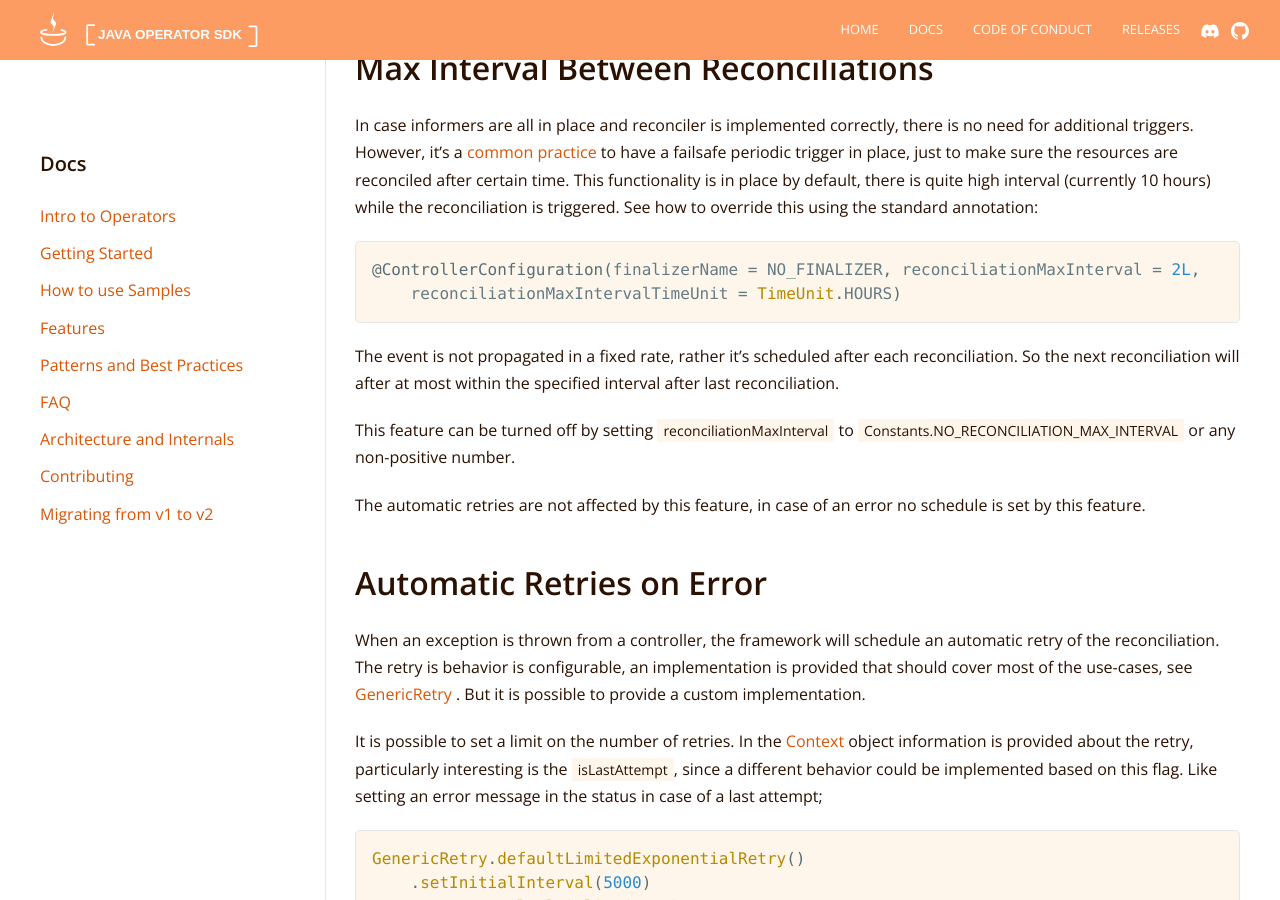
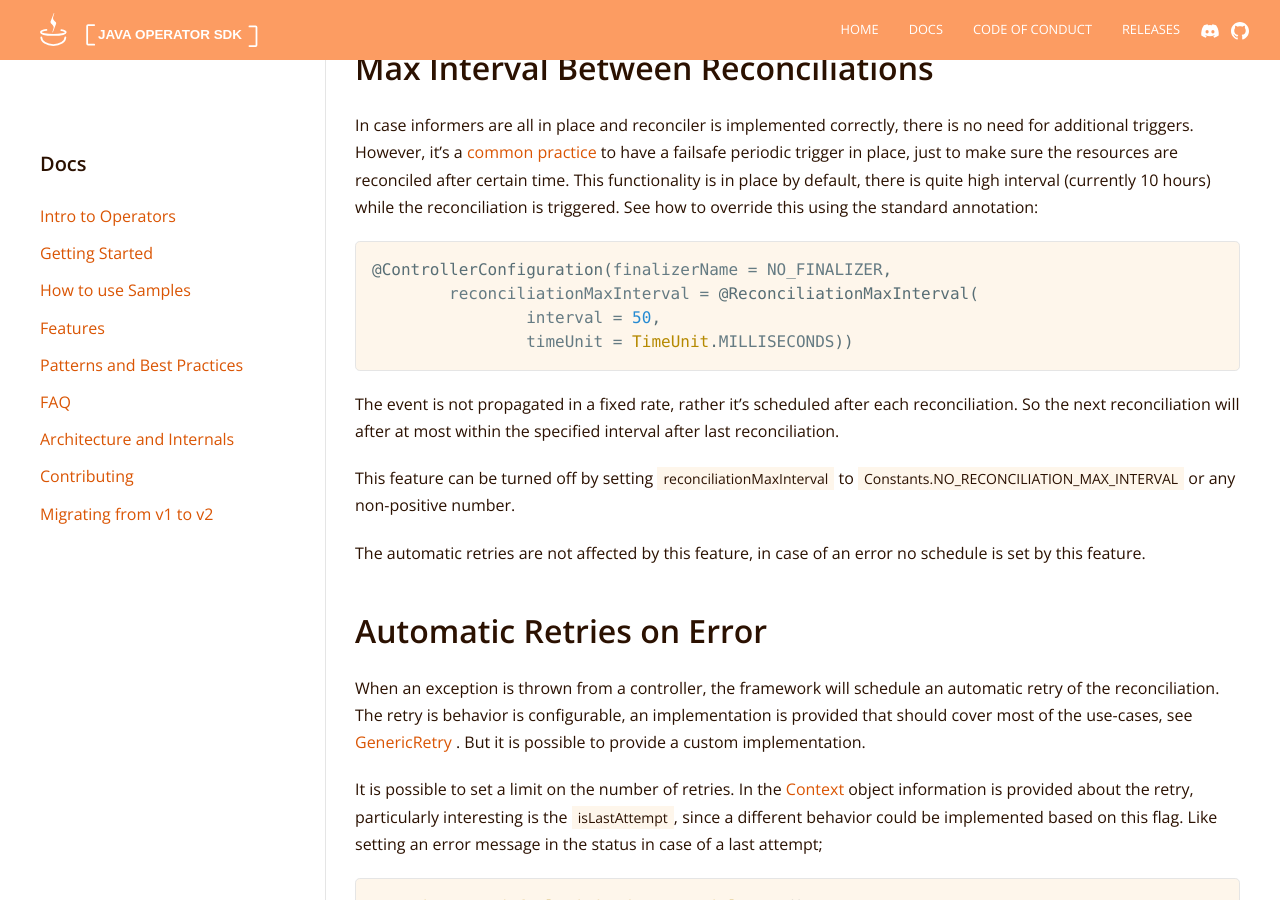
Before and after one commit to operator-framework/java-operator-sdk, a Jekyll site: the page built from docs/documentation/features.md, in a window 1280 px wide and 900 px high, scrolled down 5267 px. Built offline with Jekyll 4.4.1, drawn with Linux system fonts in a browser that asks for light colours; nearby versions of some CDN libraries.

Commit message:
docs: updated

````diff
--- a/docs/documentation/features.md
+++ b/docs/documentation/features.md
@@ -231,8 +231,10 @@ is quite high interval (currently 10 hours) while the reconciliation is triggere
 the standard annotation:
 
 ```java
-@ControllerConfiguration(finalizerName = NO_FINALIZER, reconciliationMaxInterval = 2L,
-    reconciliationMaxIntervalTimeUnit = TimeUnit.HOURS)
+@ControllerConfiguration(finalizerName = NO_FINALIZER,
+        reconciliationMaxInterval = @ReconciliationMaxInterval(
+                interval = 50,
+                timeUnit = TimeUnit.MILLISECONDS))
 ```
 
 The event is not propagated in a fixed rate, rather it's scheduled after each reconciliation. So the
````
